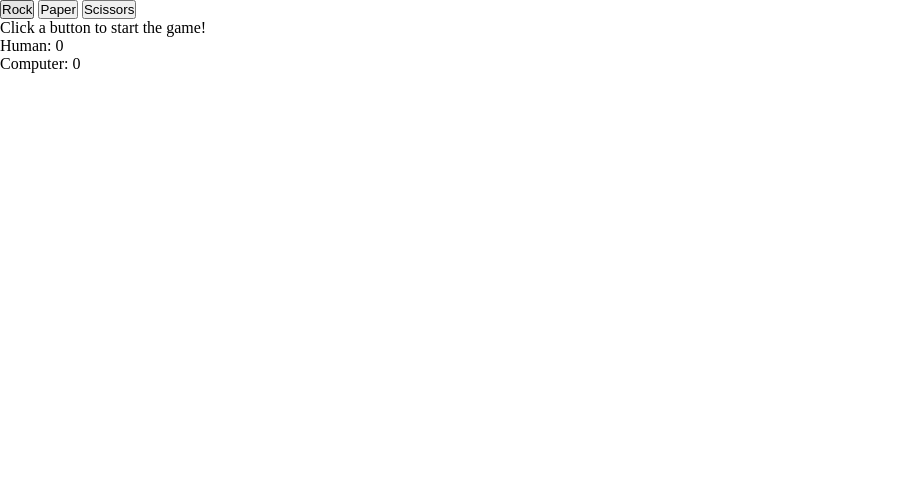
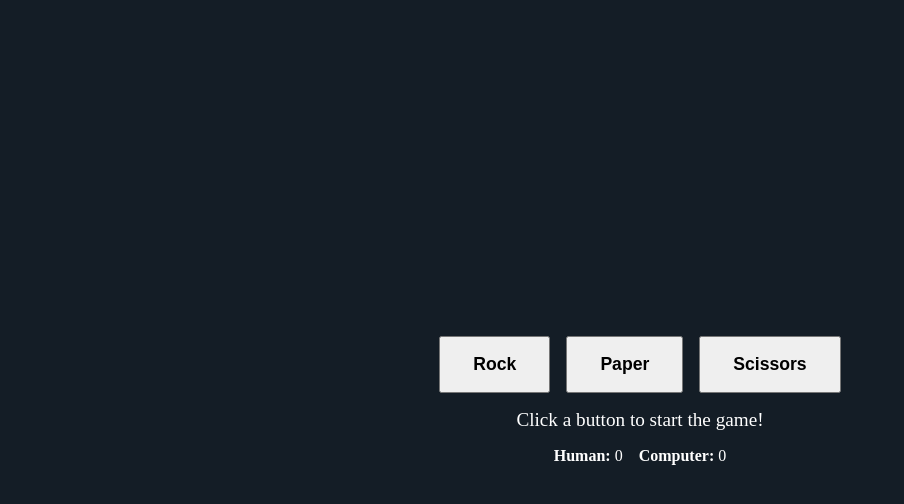
Before and after one commit to geffenia/rock-paper-scissors, a plain HTML site: page index.html in a window 1280 px wide. Shown: the whole page, without its empty margins (0-904 px from the left). Drawn offline with Linux system fonts and the light colour scheme.

Commit message:
Stylize game

```diff
--- a/style.css
+++ b/style.css
@@ -6,4 +6,39 @@
 
 body {
     min-height: 100vh;
+    display: flex;
+    align-items: center;
+    justify-content: center;
+    flex-direction: column;
+    gap: 1rem;
+    background-color: #141d26;
+    color: white;
 }
+
+.buttons {
+    display: flex;
+    gap: 1rem;
+}
+
+button {
+    padding: 1rem 2rem;
+    font-weight: bold;
+    font-size: 1.1rem;
+}
+
+.scores {
+    display: flex;
+    gap: 1rem;
+}
+
+.feedback {
+    font-size: 1.2rem;
+}
+
+.scores p {
+    font-weight: bold;
+}
+
+.scores span {
+    font-weight: normal;
+}
```
